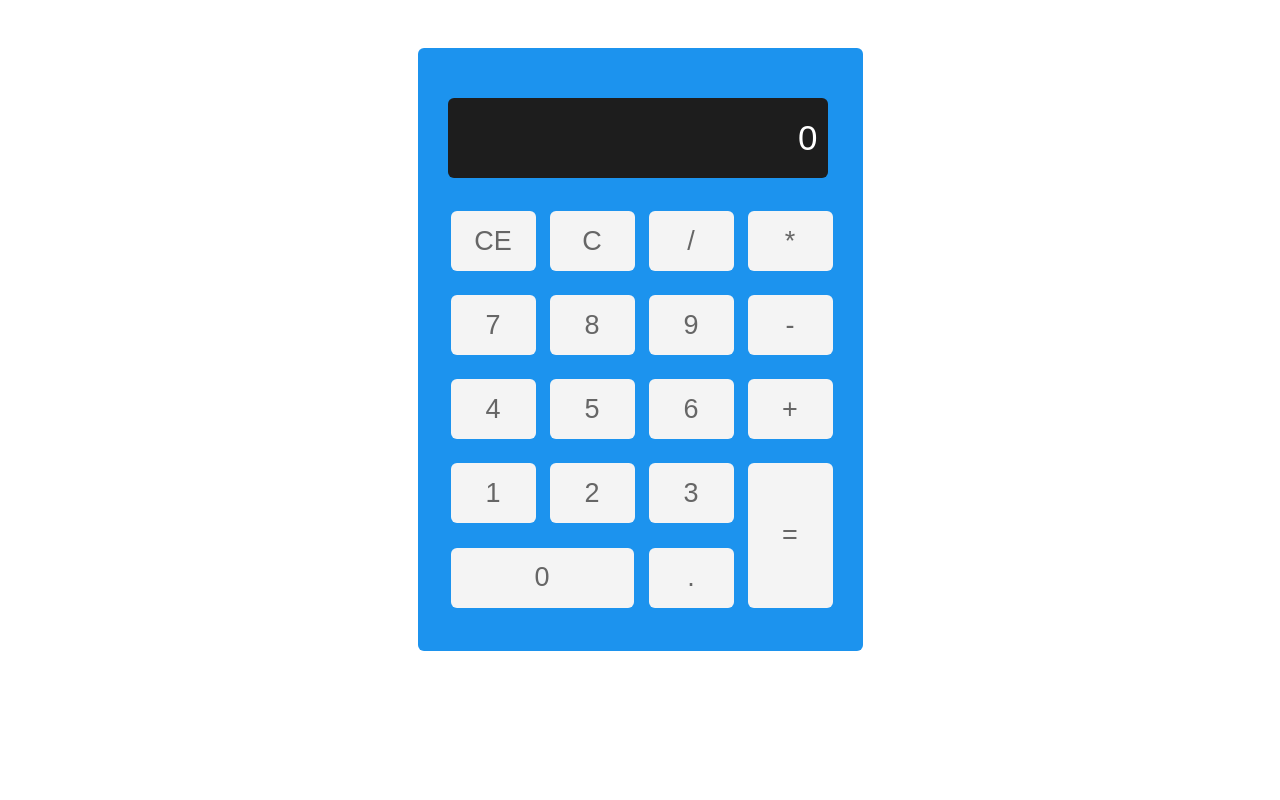
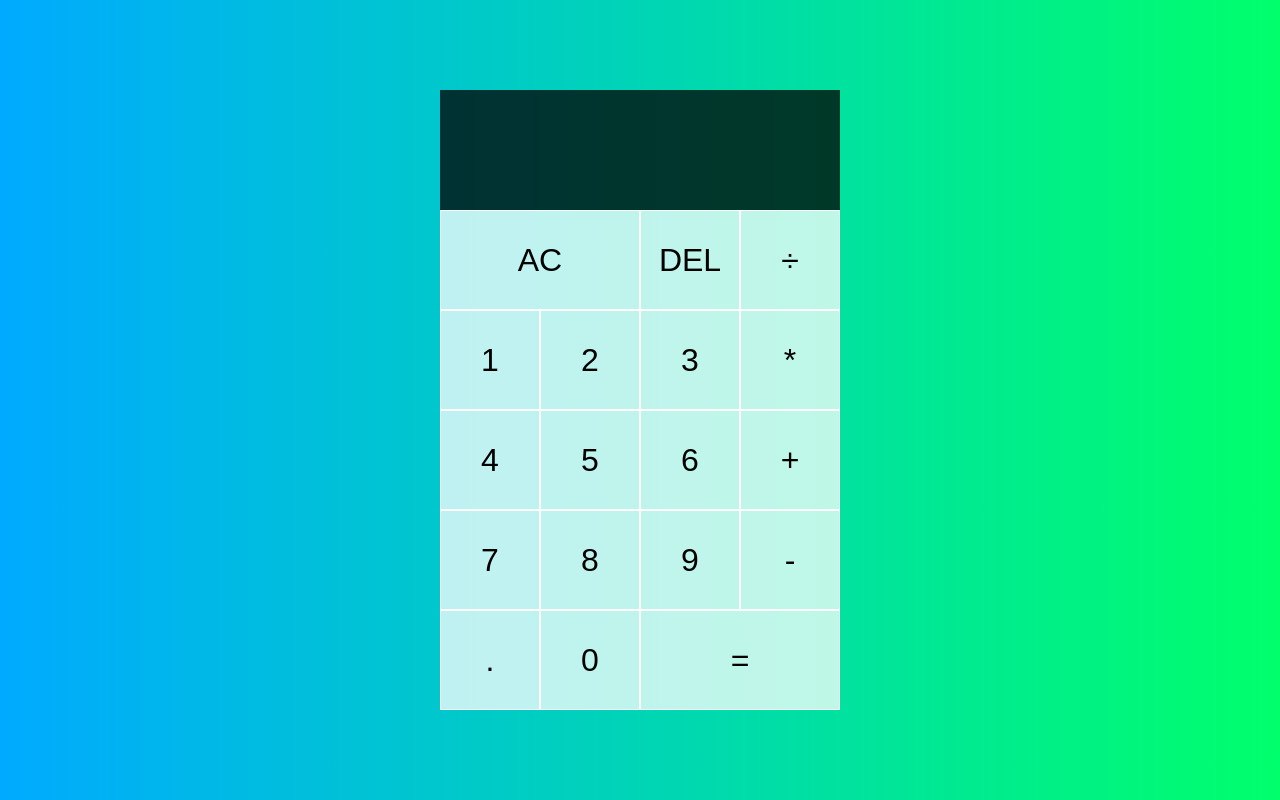
Before and after one commit to Holbootla/projects-2020, a plain HTML site: page calculator/index.html in a window 1280 px wide. Drawn offline with Linux system fonts and the light colour scheme.

Commit message:
refactor: change html, css, initialize main variables

```diff
--- a/calculator/index.html
+++ b/calculator/index.html
@@ -3,87 +3,35 @@
 <head>
   <meta charset="UTF-8">
   <meta name="viewport" content="width=device-width, initial-scale=1.0">
-  <link rel="stylesheet" href="style.css">
-  <title>calculator</title>
+  <meta http-equiv="X-UA-Compatible" content="ie=edge">
+  <title>Calculator</title>
+  <link href="style.css" rel="stylesheet">
+  <script src="script.js" defer></script>
 </head>
-
 <body>
-  <main class="main">
-      <div class="calc">
-        <div class="calc-display">
-          <input disabled type="text" id="display" value="0" name="" placeholder="000000000000000000" class="calc-display-input">
-        </div>
-        <div class="calc-buttons">
-          <table class="calc-table">
-            <tr class="calc-buttons-row">
-              <td>
-                <button type="button" class="clear-btn btn btn-hover-red" id="ce">ce</button>
-              </td>
-              <td>
-                <button type="button" class="clear-btn btn btn-hover-red" id="c">c</button>
-              </td>
-              <td>
-                <button type="button" class="operator btn btn-hover-orange">/</button>
-              </td>
-              <td>
-                <button type="button" class=" operator btn btn-hover-orange">*</button>
-              </td>
-            </tr>
-            <tr class="calc-buttons-row">
-              <td>
-                <button type="button" class="number btn-hover-green btn">7</button>
-              </td>
-              <td>
-                <button type="button" class="number btn-hover-green btn">8</button>
-              </td>
-              <td>
-                <button type="button" class="number btn-hover-green btn">9</button>
-              </td>
-              <td>
-                <button type="button" class="operator btn btn-hover-orange">-</button>
-              </td>
-            </tr>
-            <tr class="calc-buttons-row">
-              <td>
-                <button type="button" class="number btn-hover-green btn">4</button>
-              </td>
-              <td>
-                <button type="button" class="number btn-hover-green btn">5</button>
-              </td>
-              <td>
-                <button type="button" class="number btn-hover-green btn">6</button>
-              </td>
-              <td>
-                <button type="button" class="operator btn btn-hover-orange">+</button>
-              </td>
-            </tr>
-            <tr class="calc-buttons-row">
-              <td>
-                <button type="button" class="number btn-hover-green btn">1</button>
-              </td>
-              <td>
-                <button type="button" class="number btn-hover-green btn">2</button>
-              </td>
-              <td>
-                <button type="button" class="number btn-hover-green btn">3</button>
-              </td>
-              <td rowspan="2">
-                <button type="button" class="operator btn btn-equal btn-hover-orange" id="result">=</button>
-              </td>
-            </tr>
-            <tr class="calc-buttons-row">
-              <td colspan="2">
-                <button type="button" class="number btn-hover-green btn btn-long">0</button>
-              </td>
-              <td>
-                <button type="button" class="btn  btn-hover-orange" id="decimal">.</button>
-              </td>
-            </tr>
-          </table>
-        </div>
-      </div>
-  </main>
-  <script src="script.js">
-  </script>
+  <div class="calculator-grid">
+    <div class="output">
+      <div data-previous-operand class="previous-operand"></div>
+      <div data-current-operand class="current-operand"></div>
+    </div>
+    <button data-all-clear class="span-two">AC</button>
+    <button data-delete>DEL</button>
+    <button data-operation>÷</button>
+    <button data-number>1</button>
+    <button data-number>2</button>
+    <button data-number>3</button>
+    <button data-operation>*</button>
+    <button data-number>4</button>
+    <button data-number>5</button>
+    <button data-number>6</button>
+    <button data-operation>+</button>
+    <button data-number>7</button>
+    <button data-number>8</button>
+    <button data-number>9</button>
+    <button data-operation>-</button>
+    <button data-number>.</button>
+    <button data-number>0</button>
+    <button data-equals class="span-two">=</button>
+  </div>
 </body>
 </html>
--- a/calculator/script.js
+++ b/calculator/script.js
@@ -0,0 +1,24 @@
+const numbers = document.querySelectorAll('[data-number]');
+const operations = document.querySelectorAll('[data-operation');
+const allClear = document.querySelector('[data-all-clear]');
+const del = document.querySelector('[data-delete]');
+const result = document.querySelector('[data-equals]');
+
+
+
+
+function numberPress() {
+
+};
+
+function operation() {
+
+};
+
+function decimal() {
+
+};
+
+function clear() {
+
+};
--- a/calculator/style.css
+++ b/calculator/style.css
@@ -1,115 +1,58 @@
+*, *::before, *::after {
+  box-sizing: border-box;
+  font-family: Gotham Rounded, sans-serif;
+  font-weight: normal;
+}
+
 body {
-  font-size: 20px;
+  padding: 0;
+  margin: 0;
+  background: linear-gradient(to right, #00AAFF, #00FF6C);
 }
-.main {
+
+.calculator-grid {
+  display: grid;
+  justify-content: center;
+  align-content: center;
+  min-height: 100vh;
+  grid-template-columns: repeat(4, 100px);
+  grid-template-rows: minmax(120px, auto) repeat(5, 100px);
+}
+
+.calculator-grid > button {
+  cursor: pointer;
+  font-size: 2rem;
+  border: 1px solid white;
+  outline: none;
+  background-color: rgba(255, 255, 255, .75);
+}
+
+.calculator-grid > button:hover {
+  background-color: rgba(255, 255, 255, .9);
+}
+
+.span-two {
+  grid-column: span 2;
+}
+
+.output {
+  grid-column: 1 / -1;
+  background-color: rgba(0, 0, 0, .75);
   display: flex;
-  justify-content: center;
-  padding-top: 40px;
+  align-items: flex-end;
+  justify-content: space-around;
+  flex-direction: column;
+  padding: 10px;
+  word-wrap: break-word;
+  word-break: break-all;
 }
-.calc {
-  background-color: #1c93ee;
-  width: 385px;
-  padding: 30px;
-  border-radius: 6px;
+
+.output .previous-operand {
+  color: rgba(255, 255, 255, .75);
+  font-size: 1.5rem;
 }
-.calc-display-input {
-  width: 360px;
-  height: 60px;
-  margin: 20px 0;
-  border-radius: 6px;
-  background-color: #1d1d1d;
-  color: #fff;
-  text-align: right;
-  font-size: 35px;
-  padding: 10px;
+
+.output .current-operand {
+  color: white;
+  font-size: 2.5rem;
 }
-.calc_button-row td {
-  margin: 0 auto;
-  padding: 5px;
-}
-.btn {
-  width: 85px;
-  height: 60px;
-  background-color: #f4f4f4;
-  font-size: 27px;
-  color: #666666;
-  text-transform: uppercase;
-  border-radius: 6px;
-  padding: 0;
-  cursor: pointer;
-  transition: 0.1s all;
-}
-.btn-hover-red:hover {
-  background-color: #d83e33;
-  color: #f2f2f2;
-}
-.btn-hover-orange:hover {
-  background-color: #ff6a00;
-  color: #f2f2f2;
-}
-.btn-hover-green:hover {
-  background-color: green;
-  color: #f2f2f2;
-}
-.btn:active {
-  transform: translateY(-1px);
-}
-.btn-long {
-  width: 183px;
-}
-.btn-equal {
-  height: 145px;
-}
-input,
-button {
-  padding: 5px 15px;
-  margin: 10px;
-  border: 0;
-  outline: 0;
-  border-radius: 4px;
-}
-button {
-  margin-left: 0;
-  padding: 15px 24px;
-}
-@media screen and (max-width: 768px) {
-  .calc {
-    width: 300px;
-    margin: 0 auto;
-  }
-  .calc-display-input {
-    width: 280px;
-  }
-  input[placeholder] {
-    font-size: 28px;
-  }
-  input::-moz-placeholder {
-    font-size: 28px;
-  }
-  input:-moz-placeholder {
-    font-size: 28px;
-  }
-  input:-ms-input-placeholder {
-    font-size: 28px;
-  }
-  .btn {
-    width: 64px;
-  }
-  .btn-long {
-    width: 140px;
-  }
-}
-@media screen and (max-width: 400px) {
-  .calc {
-    width: 280px;
-  }
-  .calc-display-input {
-    width: 260px;
-  }
-  .btn {
-    width: 60px;
-  }
-  .btn-long {
-    width: 132px;
-  }
-}
```
